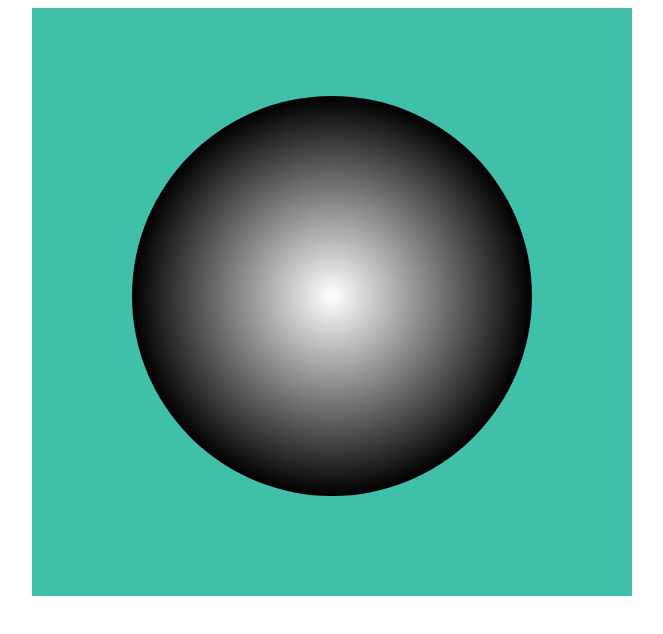
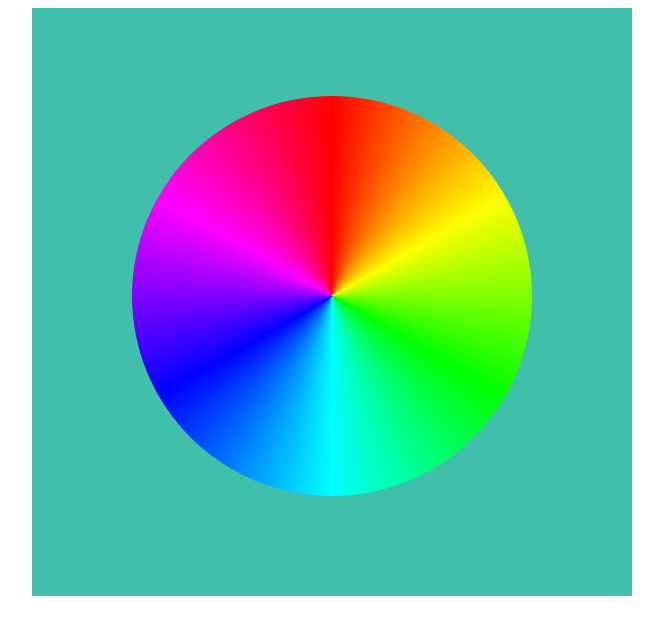
Before and after one commit to gonzoibox/gradient-circle, a plain HTML site: page index.html in a window 1280 px wide. Shown: the whole page, without its empty margins (308-971 px from the left). Drawn offline with Linux system fonts and the light colour scheme.

Commit message:
get it done

```diff
--- a/style.css
+++ b/style.css
@@ -15,19 +15,6 @@
     height: 400px;
     border-radius: 50%;
     margin: 0 auto;
-    background-image:
-    radial-gradient(
-    circle closest-side,
-
-      #ffffff,
-      #000000
-    );
-    /* background-image:
-    linear-gradient(
-      to right,
-      red,
-      #f06d06,
-      rgb(255, 255, 0),
-      green
-    ); */
+     /* Explicitly state the angle of the start color */
+    background: conic-gradient(red, yellow, lime, aqua, blue, magenta, red);
 }
```
